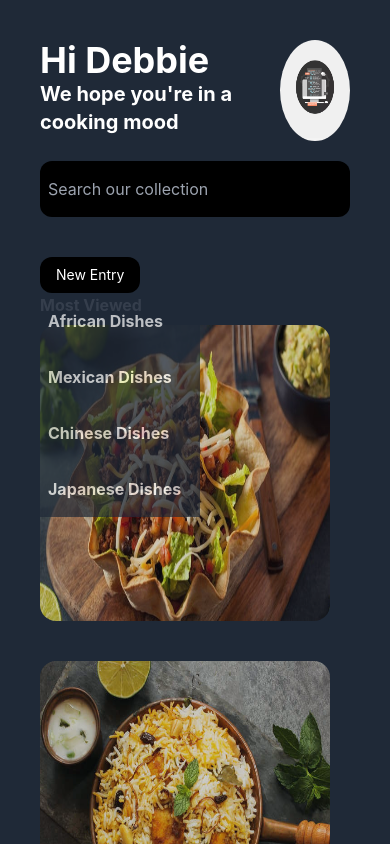
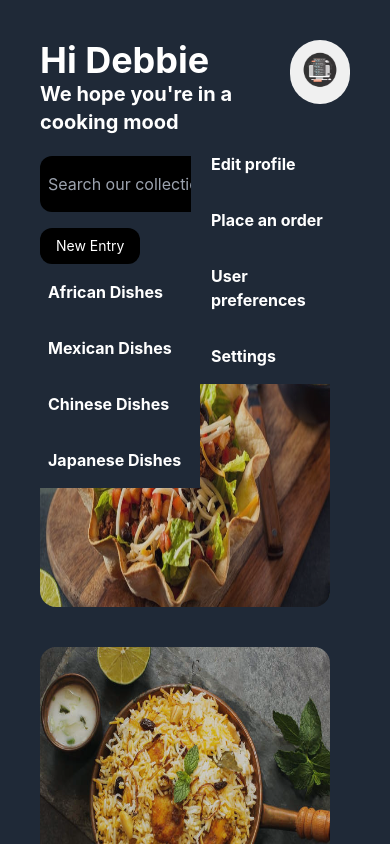
Before and after one commit to Debbyyy/My-First-React-App, a React (Create React App) app: page /profile in a window 390 px wide. Both pictures are taken after a click on the button "New Entry". Shown: the top 844 px of the page. Built offline with nearby package versions, Linux system fonts and the light colour scheme.

Commit message:
progress: learn app

```diff
--- a/src/components/createAccount.js
+++ b/src/components/createAccount.js
@@ -1,33 +1,28 @@
-import React from 'react';
+import React, { useState } from 'react';
 import '../createAccount.css';
+import { useHistory } from 'react-router';
 
-class NewAccount extends React.Component {
-    state = {
-        open: false
-    };
-    handleClick = () => {
-        this.setState((state) => {
-            return {
-                open: !state.open
+const NewAccount = () => {
+    const [username, setUsername] = useState('')
+    const onUsernameChange = (e) => {
+        setUsername(e.target.value)
     }
-        })
-    }
-    handleSubmit = (e) => {
+    const history = useHistory();
+    const handleSubmit = (e) => {
         e.preventDefault();
         console.log('user submitted');
-        this.props.history.push('/profile')
+        history.push('/profile')
     }
-    render() {
     return (
-            // return(
         <div className="m-14 md:m-20 flex-col md:items-center md:justify-items-center">
             <h1 className="text-2xl font-bold mb-10 text-center">Create Your Account</h1>
-                {/* onSubmit={handleSubmit(handleSubmit)} */}
             <form className="flex flex-col items-center justify-items-center"
-                    onSubmit={this.handleSubmit}>
+                onSubmit={handleSubmit}>
+
+                {/* for first name */}
                 <label htmlFor="First name">
                     <input type="text" placeholder="First name" id="fname"
-                            // value={this.state.username} onChange={this.onUsernameChange}
+                        value={username} onChange={onUsernameChange}
                         className="outline-none border border-gray-400 pr-40 pl-5 py-2 mb-5" required />
                 </label>
                 {/* {this.state.fnameError ? this.state.fnameError : null} */}
@@ -50,12 +45,12 @@ class NewAccount extends React.Component {
                     <input type="radio" name="sex" value="male" /> Female<br />
                     <input type="radio" name="sex" value="male" /> Prefer not to say
                 </label>
-                    <button onSubmit={this.handleSubmit}
+                <button onSubmit={handleSubmit}
                     className="bg-black text-white outline-none rounded-xl font-semibold mt-20 py-2 px-24 md:px-14">Submit
                 </button>
             </form>
         </div >
-        );
+    )
 }
-}
-export default NewAccount
+
+export default NewAccount;
--- a/src/components/profile.js
+++ b/src/components/profile.js
@@ -8,6 +8,13 @@ class MyProfile extends Component {
     state = {
         open: false
     };
+    handleAvatar = () => {
+        this.setState((state) => {
+            return {
+                open: !state.open
+            }
+        })
+    }
     handleClick = () => {
         this.setState((state) => {
             return {
@@ -26,13 +33,25 @@ class MyProfile extends Component {
                     </div>
 
                     <div>
-                        <img src={Debbie} alt="user's avatar" className="avatar" />
+                        <img src={Debbie} alt="user's avatar" className="hidden md:flex h-16 md:h-24 w-20 md:w-24 rounded-full" />
                     </div>
+
+                    <div className="sm:flex md:hidden inline-block relative">
+                    <img src={Debbie} alt="user's avatar" className="h-16 md:h-24 w-20 md:w-24 rounded-full" onClick={this.handleAvatar}/>
+                                {this.state.open && (
+                                    <div className="top-full absolute -right-px" id="sm-screen-content">
+                                        <a href="#" className="float-none text-white px-5 py-4 no-underline block text-left">Edit profile</a>
+                                        <a href="#" className="float-none text-white px-5 py-4 no-underline block text-left">Place an order</a>
+                                        <a href="#" className="float-none text-white px-5 py-4 no-underline block text-left">User preferences</a>
+                                        <a href="#" className="float-none text-white px-5 py-4 no-underline block text-left">Settings</a>
+                                    </div>
+                                )}
+                            </div>
                 </header>
 
                 <section>
                     <div>
-                        <div className="bg-black rounded-xl py-4 px-2 md:mr-96 mb-10 mt-5 text-white">
+                        <div className="bg-black rounded-xl py-4 px-2 md:mr-96 mb-4 md:mb-10 mt-5 text-white">
                             <input type="text" placeholder="Search our collection" className="bg-black" />
                             {/* add a search icon */}
                         </div>
@@ -46,6 +65,7 @@ class MyProfile extends Component {
                                 <li className="bg-black px-3 md:px-5 py-2 rounded-xl text-sm md:text-base">Japanese Dishes</li>
                             </ul>
 
+                            {/* code for small screens starts here */}
                             <div className="sm:flex md:hidden inline-block relative">
                                 <button className="outline-none rounded-xl text-sm py-2 px-4 md:px-14 bg-black m-0" id="sm-screen" onClick={this.handleClick}>New Entry</button>
                                 {this.state.open && (
@@ -57,10 +77,11 @@ class MyProfile extends Component {
                                     </div>
                                 )}
                             </div>
+                            {/* code for small screens end here */}
                         </div>
                     </div>
 
-                    <p className="mb-2 text-gray-500">Most Viewed</p>
+                    <p className="mt-4 md:mt-0 mb-2 text-gray-500">Most Viewed</p>
 
                     <div className="flex flex-col md:flex-row">
                         <img src={Food1} alt="a food" className="hero-image rounded-2xl mb-10 mr-5" />
@@ -72,7 +93,7 @@ class MyProfile extends Component {
                         <p className="mb-2 text-gray-500">This might interest you</p>
                         <div className="bg-black p-14 md:p-20 relative rounded-3xl">
                             <p>Spaghetti recipe</p>
-                            <img src={Food1} alt="a food" className="second-image" id="sec-img" />
+                            <img src={Food1} alt="a food" className="second-image"/>
                         </div>
                     </div>
                 </section>
--- a/src/context/usernameContext.js
+++ b/src/context/usernameContext.js
@@ -1,7 +1,6 @@
 import React, { createContext } from 'react';
 
 export const userContext = createContext();
-
 class UserContextProvider extends React.Component {
     state = {
         username: ''
--- a/src/profile.css
+++ b/src/profile.css
@@ -1,4 +1,4 @@
-.avatar {
+#avatar {
     height: 12vh;
     border-radius: 50%;
 }
@@ -42,7 +42,7 @@ li {
     min-width: 160px;
     z-index: 1;
     background-color: rgba(31,41,55);
-    opacity: 0.7;
+    opacity: 1;
 }
 #sm-screen #sm-screen-content {
     display: block;
```
Lines whose indentation alone changed are shown as unchanged.
